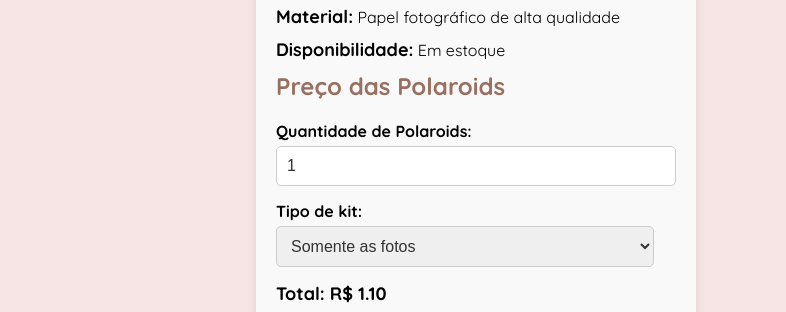
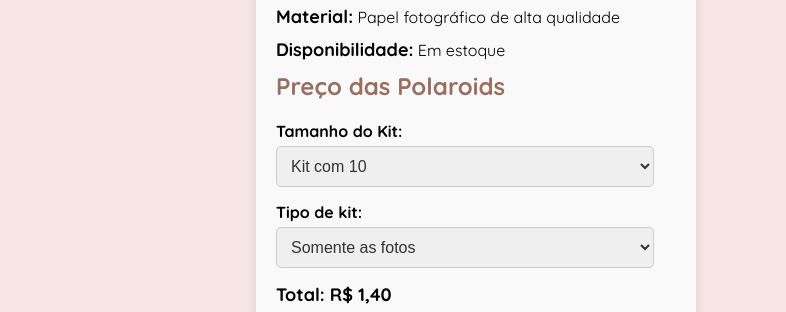
Before and after one commit to gih7915/Site_das_Polaroids, a plain HTML site: page mini.html in a window 1280 px wide. Shown: the part 380-692 px from the top of the page, 494-1280 px from the left. Drawn offline with Linux system fonts and the light colour scheme.

Commit message:
Update mini.html

```diff
--- a/mini.html
+++ b/mini.html
@@ -44,21 +44,22 @@
           <h2>Preço das Polaroids</h2>
 
           <div>
-            <label for="quantidade">Quantidade de Polaroids:</label>
-            <input
-              type="number"
-              id="quantidade"
-              name="quantidade"
-              min="1"
-              value="1"
-            />
+            <label for="kit-tamanho">Tamanho do Kit:</label>
+            <select id="kit-tamanho" name="kit-tamanho">
+              <option value="10">Kit com 10</option>
+              <option value="20">Kit com 20</option>
+              <option value="30">Kit com 30</option>
+              <option value="50">Kit com 50</option>
+              <option value="70">Kit com 70</option>
+              <option value="100">Kit com 100</option>
+            </select>
           </div>
           <div>
             <label for="tipo-kit">Tipo de kit:</label>
             <select id="tipo-kit" name="tipo-kit">
-              <option value="1.1">Somente as fotos</option>
-              <option value="1.35">Fotos + ímã</option>
-              <option value="1.45">Fotos + mini-pregadores</option>
+              <option value="1.0">Somente as fotos</option>
+              <option value="1.1">Fotos + ímã</option>
+              <option value="1.2">Fotos + mini-pregadores</option>
             </select>
           </div>
           <p>
```
